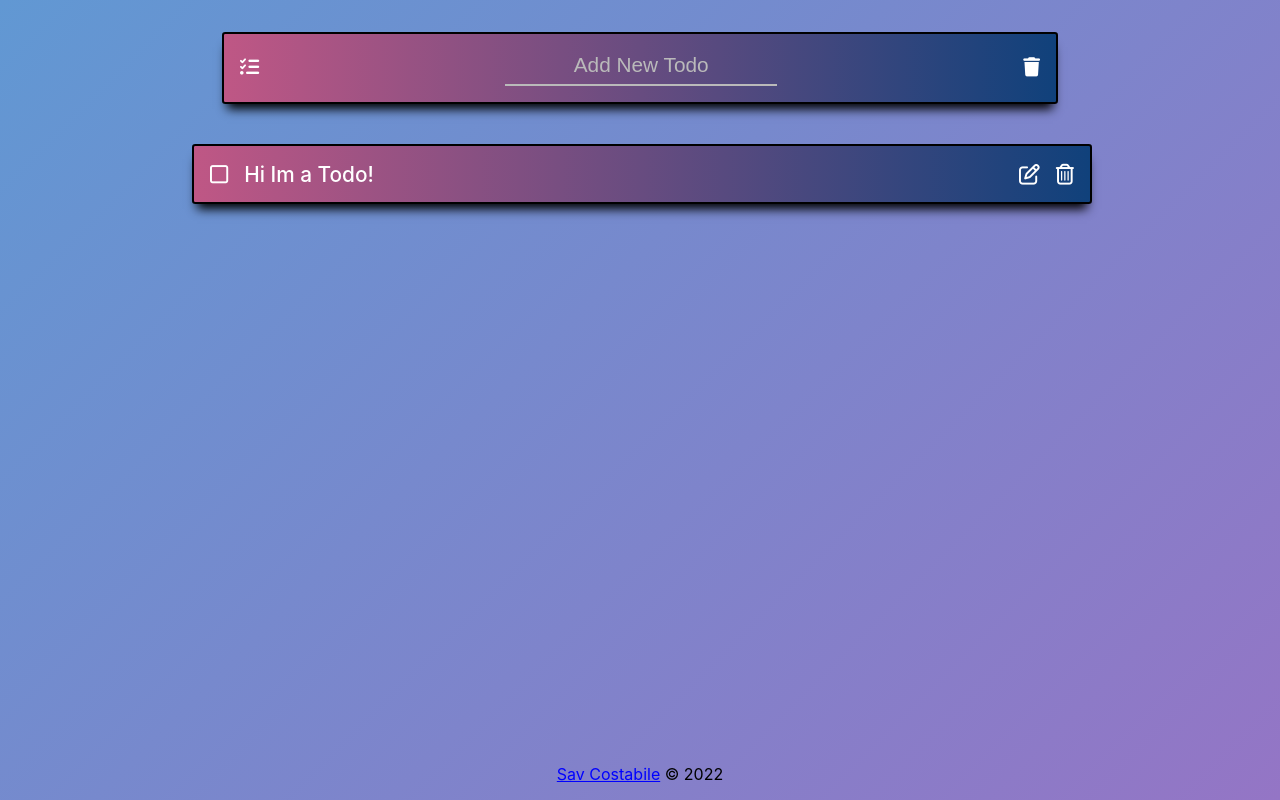
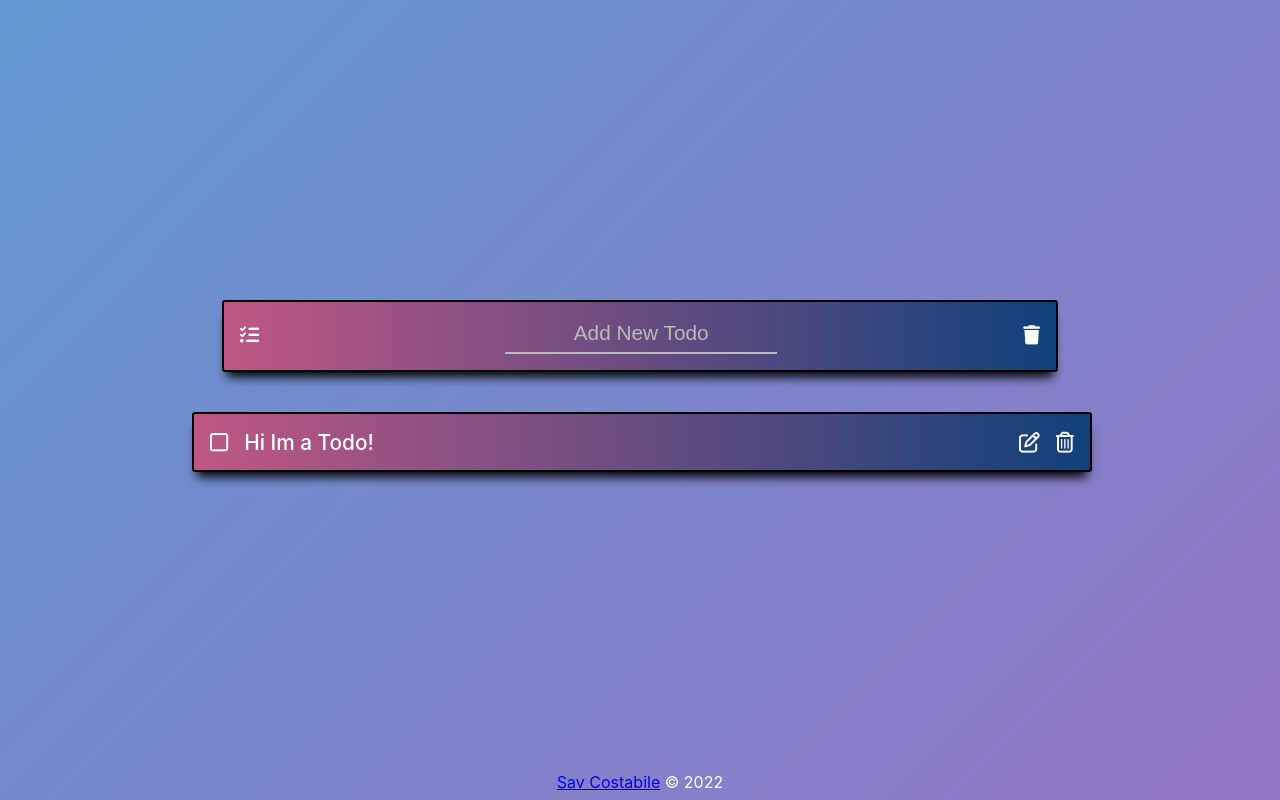
Before and after one commit to Lunaliar/Todo-List, a React (Create React App) app: page / in a window 1280 px wide. Built offline with nearby package versions, Linux system fonts and the light colour scheme.

Commit message:
polish polish

```diff
--- a/src/App.js
+++ b/src/App.js
@@ -1,5 +1,4 @@
 import TodoApp from "./TodoApp";
-
 function App() {
 	return (
 		<div className="App">
--- a/src/TodoApp.js
+++ b/src/TodoApp.js
@@ -20,6 +20,7 @@ function TodoApp() {
 
 	return (
 		<div className="TodoApp">
+			<div className="buffer"></div>
 			<TodoForm
 				addTodo={addTodo}
 				toggleAllDone={toggleAllDone}
--- a/src/TodoForm.js
+++ b/src/TodoForm.js
@@ -1,7 +1,7 @@
-import React, { useState } from "react";
+import React, {useState} from "react";
 import useInputState from "./hooks/useInputState";
 import "./styles/TodoForm.css";
-function TodoForm({ addTodo, toggleAllDone, toggleAllUndone, deleteAll }) {
+function TodoForm({addTodo, toggleAllDone, toggleAllUndone, deleteAll}) {
 	const [value, handleChange, reset] = useInputState("");
 	const [allSelect, setAll] = useState("false");
 
--- a/src/styles/TodoApp.css
+++ b/src/styles/TodoApp.css
@@ -1,6 +1,5 @@
 .TodoApp {
 	height: 100vh;
-	overflow: hidden;
 	width: 100vw;
 	margin: 0;
 	display: flex;
@@ -13,13 +12,19 @@
 		rgba(97, 152, 211, 1) 100%
 	);
 }
+
 @media screen and (max-width: 43rem) {
 	html {
 		font-size: 10px;
 	}
 }
+.buffer {
+	height: 2rem;
+}
 .credit {
 	margin-top: auto;
+	margin-bottom: 0.5rem;
+	color: white;
 }
 .credit a {
 	color: blue;
--- a/src/styles/TodoForm.css
+++ b/src/styles/TodoForm.css
@@ -1,5 +1,6 @@
 .TodoForm {
-	margin: 2rem 0 0.5rem 0;
+	margin-bottom: 0.5rem;
+	margin-top: auto;
 	display: flex;
 	width: 65%;
 	justify-content: space-between;
```
